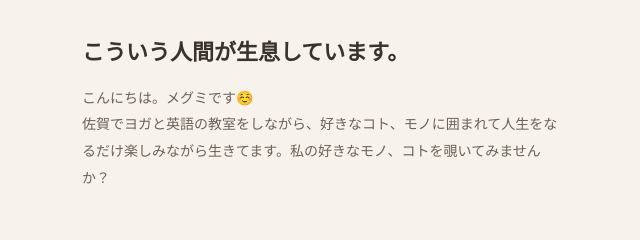
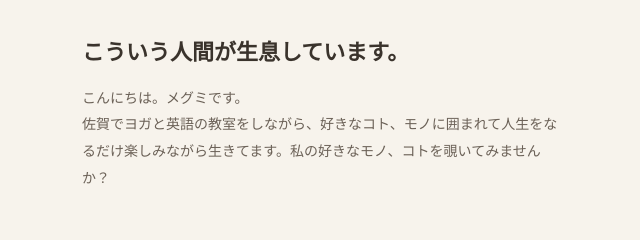
Before and after one commit to mmchch/kurashi-museum, an Astro site: page / in a window 1280 px wide. Shown: the top 240 px of the page, 22-662 px from the left. Built offline with nearby package versions, Linux system fonts and the light colour scheme; Astro itself is replaced by a stand-in of ours; a web font is replaced by a local one.

Commit message:
挨拶の絵文字を外す
Co-Authored-By: Claude Opus 5.5 <noreply@anthropic.com>
Claude-Session: https://claude.ai/code/session_01CeE36VBH4GzFJzbozuXeQL

```diff
--- a/src/layouts/Base.astro
+++ b/src/layouts/Base.astro
@@ -28,7 +28,7 @@ const full = title ? `${title}｜こういう人間が生息しています。`
   </header>
   {greeting && (
     <div class="wrap greeting">
-      <p>こんにちは。メグミです☺️<br />佐賀でヨガと英語の教室をしながら、好きなコト、モノに囲まれて人生をなるだけ楽しみながら生きてます。私の好きなモノ、コトを覗いてみませんか？</p>
+      <p>こんにちは。メグミです。<br />佐賀でヨガと英語の教室をしながら、好きなコト、モノに囲まれて人生をなるだけ楽しみながら生きてます。私の好きなモノ、コトを覗いてみませんか？</p>
     </div>
   )}
   <slot />
```
